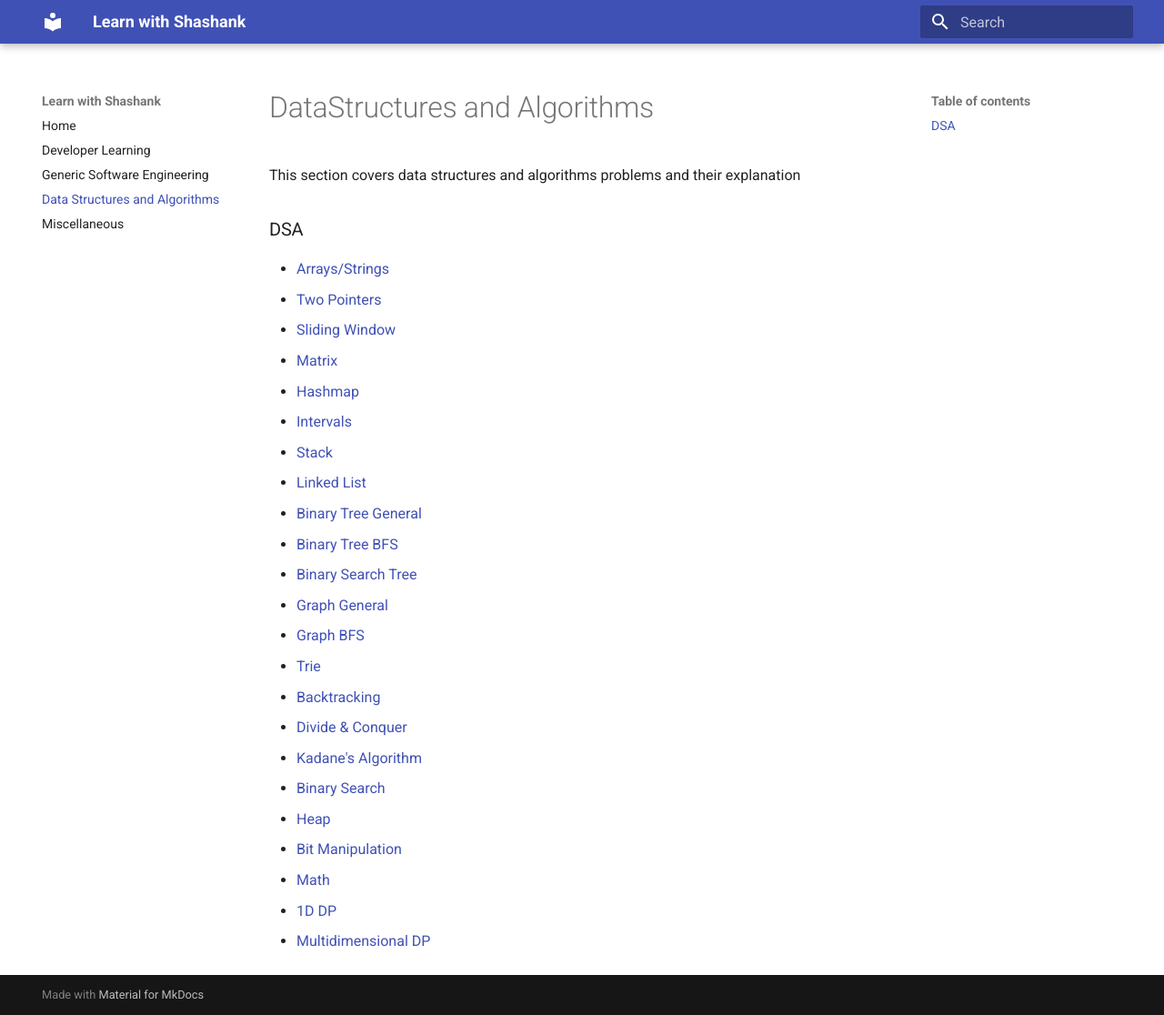
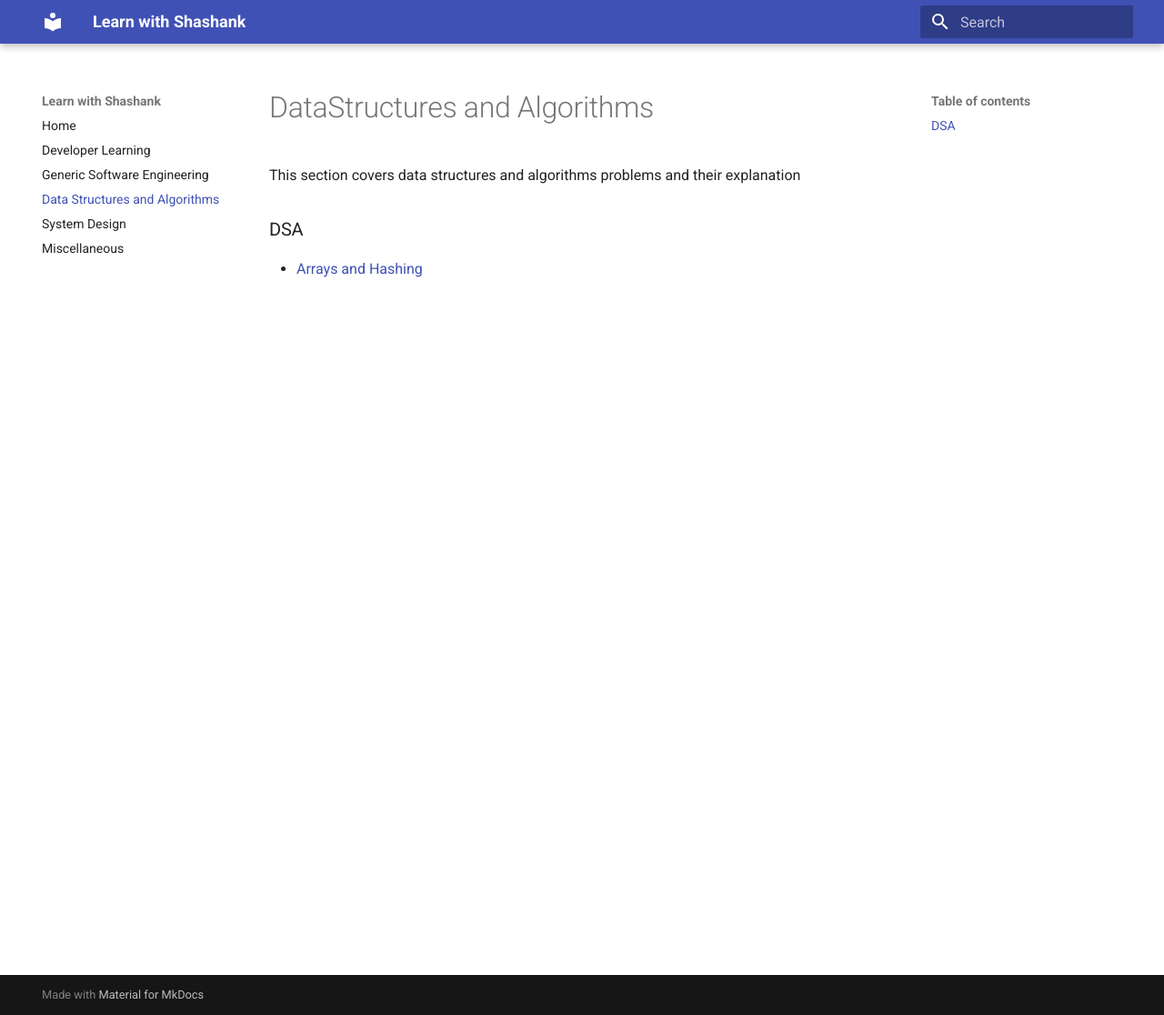
Before and after one commit to shashankshet/Learn-with-Shashank, an MkDocs documentation site: the page built from docs/data_structures_and_algorithms.md, in a window 1280 px wide and 1116 px high. Shown: the whole window at 91% size. Built offline with MkDocs 1.6.1 and Material for MkDocs 9.7.7, drawn with Linux system fonts in a browser that asks for light colours.

```diff
--- a/docs/data_structures_and_algorithms.md
+++ b/docs/data_structures_and_algorithms.md
@@ -3,26 +3,4 @@
 
 This section covers data structures and algorithms problems and their explanation
 ### DSA
-- [Arrays/Strings](DataStructuresAndAlgorithms/Arrays.md)
-- [Two Pointers](DataStructuresAndAlgorithms/two_pointers.md)
-- [Sliding Window](DataStructuresAndAlgorithms/sliding_window.md)
-- [Matrix](DataStructuresAndAlgorithms/matrix.md)
-- [Hashmap](DataStructuresAndAlgorithms/hashmap.md)
-- [Intervals](DataStructuresAndAlgorithms/intervals.md)
-- [Stack](DataStructuresAndAlgorithms/stack.md)
-- [Linked List](DataStructuresAndAlgorithms/linked_list.md)
-- [Binary Tree General](DataStructuresAndAlgorithms/binary_tree_general.md)
-- [Binary Tree BFS](DataStructuresAndAlgorithms/bfs.md)
-- [Binary Search Tree](DataStructuresAndAlgorithms/bst.md)
-- [Graph General](DataStructuresAndAlgorithms/graphs.md)
-- [Graph BFS](DataStructuresAndAlgorithms/graph_bfs.md)
-- [Trie](DataStructuresAndAlgorithms/Trie.md)
-- [Backtracking](DataStructuresAndAlgorithms/Backtracking.md)
-- [Divide & Conquer](DataStructuresAndAlgorithms/Divide_and_Conquer.md)
-- [Kadane's Algorithm](DataStructuresAndAlgorithms/Kadane.md)
-- [Binary Search](DataStructuresAndAlgorithms/BinarySearch.md)
-- [Heap](DataStructuresAndAlgorithms/Heap.md)
-- [Bit Manipulation](DataStructuresAndAlgorithms/BitManipulation.md)
-- [Math](DataStructuresAndAlgorithms/Math.md)
-- [1D DP](DataStructuresAndAlgorithms/1D_dp.md)
-- [Multidimensional DP](DataStructuresAndAlgorithms/MultidimensionalDP.md)
+- [Arrays and Hashing](DataStructuresAndAlgorithms/dsa_arrays_hashing.md)
--- a/mkdocs.yml
+++ b/mkdocs.yml
@@ -8,4 +8,5 @@ nav:
   - Developer Learning: developer_learning.md
   - Generic Software Engineering: generic_software_engineering.md
   - Data Structures and Algorithms: data_structures_and_algorithms.md
+  - System Design: system_design.md
   - Miscellaneous: miscellaneous.md
```
Also changed, not shown: docs/system_design.md (added, +6 -0 lines).
